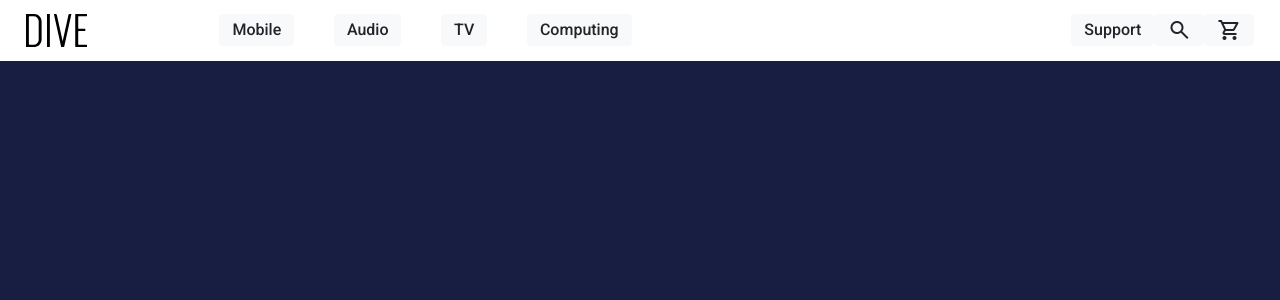
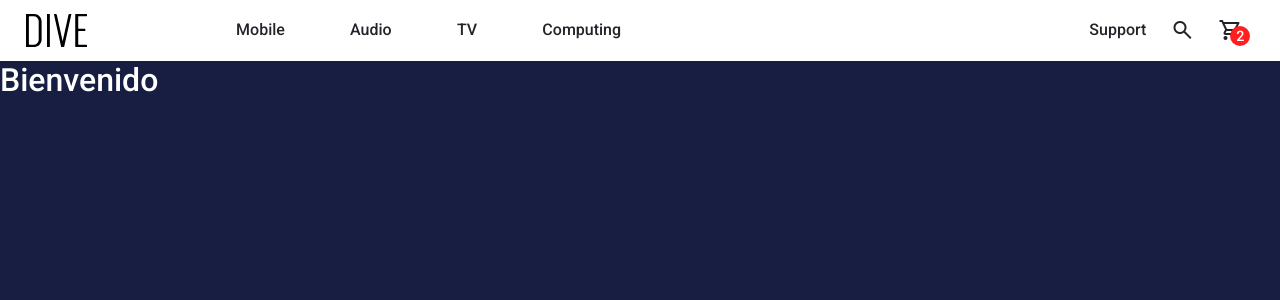
Before and after one commit to JuanGesto/dive-gesto, a React (Create React App) app: page / in a window 1280 px wide. Shown: the top 300 px of the page. Built offline with nearby package versions, Linux system fonts and the light colour scheme.

Commit message:
CartWidget and ItemListContainer

```diff
--- a/src/App.js
+++ b/src/App.js
@@ -5,7 +5,7 @@ const App = () => {
     return (
         <>
             <Header/>
-            <Main />
+            <Main/>
         </>
     );
 };
--- a/src/components/Header/Header.js
+++ b/src/components/Header/Header.js
@@ -1,5 +1,5 @@
 import React from "react";
-import NavBar from "../NavBar/NavBar";
+import NavBar from "./NavBar/NavBar";
 
 const Header = () => {
     return <NavBar />;
--- /dev/null
+++ b/src/components/Header/NavBar/CartWidget.js
@@ -0,0 +1,15 @@
+import React from "react";
+
+const CartWidget = () => {
+    return (
+            <a
+                className="btn btn-light"
+                id="cartButton"
+                href="javascript:void(0);">
+                <span className="material-symbols-outlined">shopping_cart</span>
+                <span id="cartCount">2</span>
+            </a>
+    );
+};
+
+export default CartWidget;
--- a/src/components/NavBar/NavBar.js
+++ b/src/components/Header/NavBar/NavBar.js
@@ -1,9 +1,11 @@
 import React from "react";
-import CollapseMenu from "../CollapseMenu/CollapseMenu";
+import CollapseMenu from "./CollapseMenu";
+import CartWidget from "./CartWidget";
 
 const NavBar = () => {
     {/* Este codigo maneja el collapse del navbar*/}
     let collapsed = false;
+
     function show(show, hide1, hide2, hide3) {
         document.getElementById(hide1).classList.remove("d-block");
         document.getElementById(hide2).classList.remove("d-block");
@@ -11,9 +13,12 @@ const NavBar = () => {
         document.getElementById(show).classList.add("d-block");
     }
     function collapseShow() {
-        document.getElementById("collapsingMenu").classList.add("collapseShow");
-        document.getElementById("collapsingMenu").classList.remove("collapseHide");
-        collapsed = true;
+        if (collapsed === false) {
+            document.getElementById("collapsingMenu").classList.add("collapseShow");
+            document.getElementById("collapsingMenu").classList.remove("collapseHide");
+            collapsed = true;
+        }
+
     }
     function collapseHide() {
         if (collapsed === true) {
@@ -27,8 +32,7 @@ const NavBar = () => {
         <>
             <header id="header" onMouseLeave={collapseHide}>
                 <nav id="navbar">
-                    <img src="media/images/logo.svg" alt="DIVE" />
-
+                    <a id="logo" href="index.html"><img src="media/images/logo.svg" alt="DIVE"/></a>
                     <ul id="productsNav">
                         <li
                             onMouseOver={() =>
@@ -134,13 +138,7 @@ const NavBar = () => {
                             </a>
                         </li>
                         <li>
-                            <a
-                                className="btn btn-light"
-                                href="javascript:void(0);">
-                                <span className="material-symbols-outlined">
-                                    shopping_cart
-                                </span>
-                            </a>
+                            <CartWidget/>
                         </li>
                     </ul>
                 </nav>
--- /dev/null
+++ b/src/components/Main/ItemListContainer/ItemListContainer.js
@@ -0,0 +1,13 @@
+import React from "react";
+
+const ItemListContainer = ({ saludo }) => {
+    return (
+        <>
+            <section id="featured">
+                <h2>{saludo}</h2>
+            </section>
+        </>
+    );
+};
+
+export default ItemListContainer;
--- a/src/components/Main/Main.js
+++ b/src/components/Main/Main.js
@@ -1,10 +1,11 @@
+import ItemListContainer from "./ItemListContainer/ItemListContainer";
+
 const Main = () => {
+    const saludo = "Bienvenido"
     return (
         <>
             <main>
-                <section>
-
-                </section>
+                <ItemListContainer saludo={saludo}/>
             </main>
         </>
     );
--- a/src/css/style.css
+++ b/src/css/style.css
@@ -31,6 +31,8 @@ body {
 }
 #header #navbar ul li {
   list-style: none;
+  display: flex;
+  align-items: center;
 }
 #header #navbar ul li a {
   display: flex;
@@ -43,8 +45,36 @@ body {
   width: 40%;
   margin-right: 25%;
 }
-#header #navbar img {
+#header #navbar #logo {
   width: 5%;
+}
+
+#cartButton {
+  display: flex;
+  justify-content: center;
+  position: relative;
+}
+
+#cartCount {
+  background-color: rgb(255, 31, 31);
+  border-radius: 50%;
+  width: 20px;
+  height: 20px;
+  font-size: 0.9em;
+  font-weight: 500;
+  display: flex;
+  align-items: center;
+  justify-content: center;
+  font-family: "Roboto", sans-serif;
+  color: white;
+  position: absolute;
+  right: 4px;
+  bottom: 0px;
+}
+
+.btn-light {
+  background: none;
+  border: none;
 }
 
 #collapsingMenu {
@@ -117,5 +147,8 @@ body {
     height: 0;
   }
 }
+#featured h2 {
+  color: white;
+}
 
 /*# sourceMappingURL=style.css.map */
--- a/src/scss/base/_collapseMenu.scss
+++ b/src/scss/base/_collapseMenu.scss
@@ -33,6 +33,7 @@
         font-weight: 400;
     }
 }
+
 .collapseShow {
     animation-name: rollDown;
     animation-duration: 0.3s;
--- a/src/scss/base/_main.scss
+++ b/src/scss/base/_main.scss
@@ -0,0 +1,5 @@
+    #featured {
+        h2 {
+            color: white;
+        }
+    }
--- a/src/scss/base/_navbar.scss
+++ b/src/scss/base/_navbar.scss
@@ -13,6 +13,8 @@ background-color: white;
             margin: 0;
             li {
                 list-style: none;
+                display: flex;
+                align-items: center;
                 a {
                     display: flex;
                     justify-content: center;
@@ -27,8 +29,36 @@ background-color: white;
             margin-right: 25%;
         }
 
-        img {
+        #logo {
             width: 5%;
         }
     }
 }
+
+#cartButton {
+    display: flex;
+    justify-content: center;
+    position: relative;
+}
+
+#cartCount {
+    background-color: rgb(255, 31, 31);
+    border-radius: 50%;
+    width: 20px;
+    height: 20px;
+    font-size: 0.9em;
+    font-weight: 500;
+    display: flex;
+    align-items: center;
+    justify-content: center;
+    font-family: 'Roboto', sans-serif;
+    color: white;
+    position: absolute;
+    right: 4px;
+    bottom: 0px;
+}
+
+.btn-light {
+    background: none;
+    border: none;
+}
```
Also changed, not shown: src/components/Header/NavBar/CollapseMenu.js (renamed from src/components/CollapseMenu/CollapseMenu.js), 1 other file (tests, documents, lock files or other folders).
